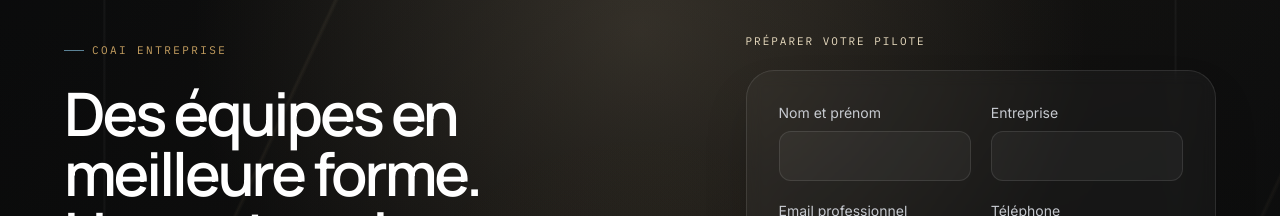
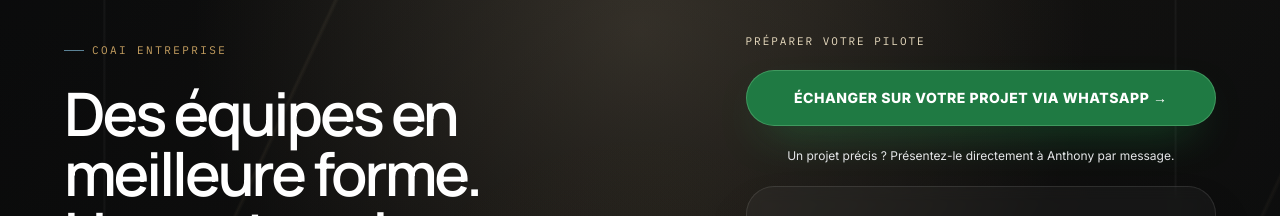
Before and after one commit to anthonydarmon213-ux/COAI, a Next.js app: page /entreprise in a window 1280 px wide. Shown: the part 167-383 px from the top of the page. Built offline with nearby package versions, Linux system fonts and the light colour scheme; no server answers.

Commit message:
Ajoute le contact WhatsApp aux offres premium

```diff
--- a/src/app/(marketing)/entreprise/page.tsx
+++ b/src/app/(marketing)/entreprise/page.tsx
@@ -3,6 +3,7 @@ import Link from "next/link";
 import { SectionLabel } from "@/components/ui/section-label";
 import { EnterpriseLeadForm } from "@/components/marketing/enterprise-lead-form";
 import { TrackConversion } from "@/components/analytics/track-conversion";
+import { buildWhatsAppLink } from "@/lib/whatsapp";
 
 export const metadata: Metadata = {
   title: "COAI Entreprise — Santé et performance des équipes",
@@ -11,6 +12,10 @@ export const metadata: Metadata = {
 };
 
 export default function EntreprisePage() {
+  const whatsappHref = buildWhatsAppLink(
+    "Bonjour Anthony, je souhaite échanger avec vous au sujet d’un dispositif COAI pour mon entreprise."
+  );
+
   return (
     <main className="coai-future-hero min-h-screen px-6 pb-24 pt-32 sm:px-10">
       <TrackConversion name="enterprise_page_viewed" />
@@ -34,7 +39,23 @@ export default function EntreprisePage() {
               <p className="mt-2 text-sm leading-6 text-graphite-300">Licence par collaborateur, onboarding automatisé et accompagnement premium des dirigeants : le dispositif s&apos;adapte de 10 à plusieurs centaines de personnes.</p>
             </div>
           </div>
-          <div className="lg:sticky lg:top-28 lg:self-start"><p className="mb-5 font-mono text-[11px] uppercase tracking-[0.18em] text-laiton-200">Préparer votre pilote</p><EnterpriseLeadForm /></div>
+          <div className="lg:sticky lg:top-28 lg:self-start">
+            <p className="mb-5 font-mono text-[11px] uppercase tracking-[0.18em] text-laiton-200">Préparer votre pilote</p>
+            {whatsappHref && (
+              <a
+                href={whatsappHref}
+                target="_blank"
+                rel="noopener noreferrer"
+                className="mb-5 flex min-h-14 w-full items-center justify-center rounded-full border border-[#70c989]/40 bg-[#1f7a43] px-6 py-4 text-center text-sm font-extrabold uppercase tracking-[0.04em] text-white shadow-[0_18px_45px_-22px_rgba(37,211,102,.7)] transition hover:-translate-y-0.5 hover:bg-[#176b39]"
+              >
+                Échanger sur votre projet via WhatsApp →
+              </a>
+            )}
+            <p className="mb-5 text-center text-xs leading-5 text-graphite-400">
+              Un projet précis ? Présentez-le directement à Anthony par message.
+            </p>
+            <EnterpriseLeadForm />
+          </div>
         </div>
       </div>
     </main>
--- a/src/app/(marketing)/vip/page.tsx
+++ b/src/app/(marketing)/vip/page.tsx
@@ -3,6 +3,7 @@ import Link from "next/link";
 import { SectionLabel } from "@/components/ui/section-label";
 import { VipApplicationForm } from "@/components/marketing/vip-application-form";
 import { TrackConversion } from "@/components/analytics/track-conversion";
+import { buildWhatsAppLink } from "@/lib/whatsapp";
 
 export const metadata: Metadata = {
   title: "COAI Privé — Transformation 90 jours",
@@ -18,6 +19,10 @@ const INCLUS = [
 ];
 
 export default function VipPage() {
+  const whatsappHref = buildWhatsAppLink(
+    "Bonjour Anthony, je souhaite échanger avec vous au sujet de l’accompagnement COAI Privé sur 90 jours."
+  );
+
   return (
     <main className="coai-vip-page coai-future-hero min-h-screen overflow-hidden px-6 pb-24 pt-32 sm:px-10">
       <TrackConversion name="vip_page_viewed" />
@@ -74,6 +79,19 @@ export default function VipPage() {
 
           <div id="candidature" className="lg:sticky lg:top-28">
             <p className="mb-5 font-mono text-[11px] uppercase tracking-[0.18em] text-laiton-200">Demande confidentielle</p>
+            {whatsappHref && (
+              <a
+                href={whatsappHref}
+                target="_blank"
+                rel="noopener noreferrer"
+                className="mb-5 flex min-h-14 w-full items-center justify-center rounded-full border border-[#70c989]/40 bg-[#1f7a43] px-6 py-4 text-center text-sm font-extrabold uppercase tracking-[0.04em] text-white shadow-[0_18px_45px_-22px_rgba(37,211,102,.7)] transition hover:-translate-y-0.5 hover:bg-[#176b39]"
+              >
+                Échanger directement avec Anthony sur WhatsApp →
+              </a>
+            )}
+            <p className="mb-5 text-center text-xs leading-5 text-graphite-400">
+              Tu préfères expliquer ton objectif par message ? Écris-moi directement.
+            </p>
             <VipApplicationForm />
           </div>
         </div>
```
